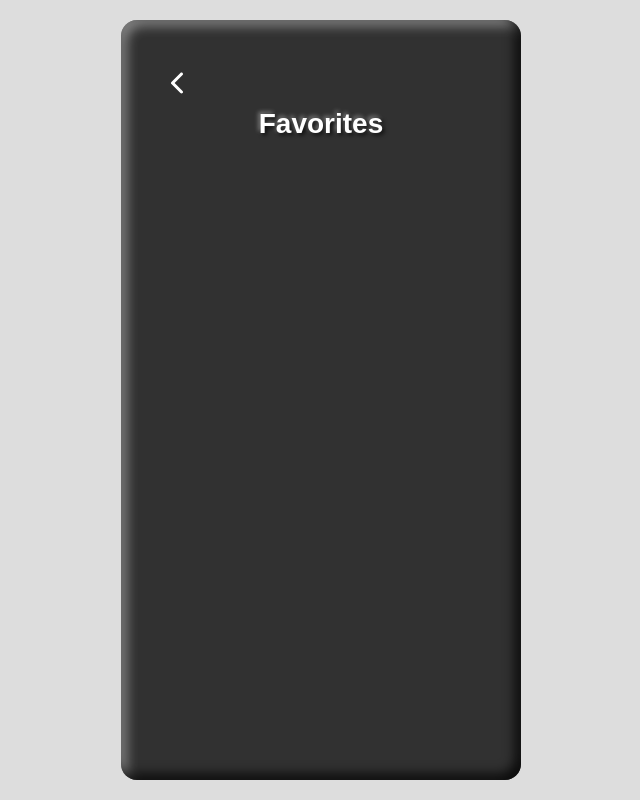
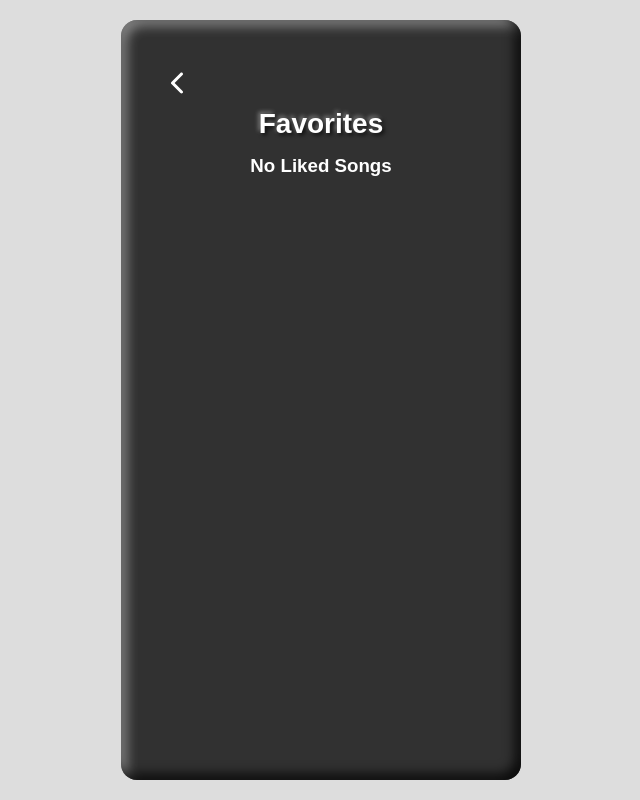
Before and after one commit to Rohitha-M-Raghu/Music-App, a React (Create React App) app: page / in a window 1280 px wide. Both pictures are taken after a click on the button 776 px from the left and 567 px from the top of the page. Shown: the whole page, without its empty margins (319-959 px from the left). Built offline with nearby package versions, Linux system fonts and the light colour scheme.

Commit message:
favorite list page

```diff
--- a/src/components/FavoriteList.js
+++ b/src/components/FavoriteList.js
@@ -16,7 +16,20 @@ function FavoriteList(props) {
       </button>
       <h2 className="c-favorites--title">Favorites</h2>
       <div className="c-favorite--playlist">
-        {likedList.map((likedIndex) => (
+        {likedList.length === 0 ? (
+          <h3 className="c-nofavorite--songs">No Liked Songs</h3>
+        ) : (
+          likedList.map((likedIndex) => (
+            <SongData
+              index={likedIndex}
+              key={likedIndex}
+              song={songs[likedIndex]}
+              setCurrentSongIndex={setCurrentSongIndex}
+              setIsPlaying={setIsPlaying}
+            />
+          ))
+        )}
+        {/* {likedList.map((likedIndex) => (
           <SongData
             index={likedIndex}
             key={likedIndex}
@@ -24,7 +37,7 @@ function FavoriteList(props) {
             setCurrentSongIndex={setCurrentSongIndex}
             setIsPlaying={setIsPlaying}
           />
-        ))}
+        ))} */}
       </div>
     </div>
   );
--- a/src/index.css
+++ b/src/index.css
@@ -178,6 +178,11 @@ body {
   margin-top: 15px;
 }
 
+.c-nofavorite--songs {
+  color: white;
+  text-align: center;
+}
+
 .fav-song {
   height: 75px;
   background-color: transparent;
```
